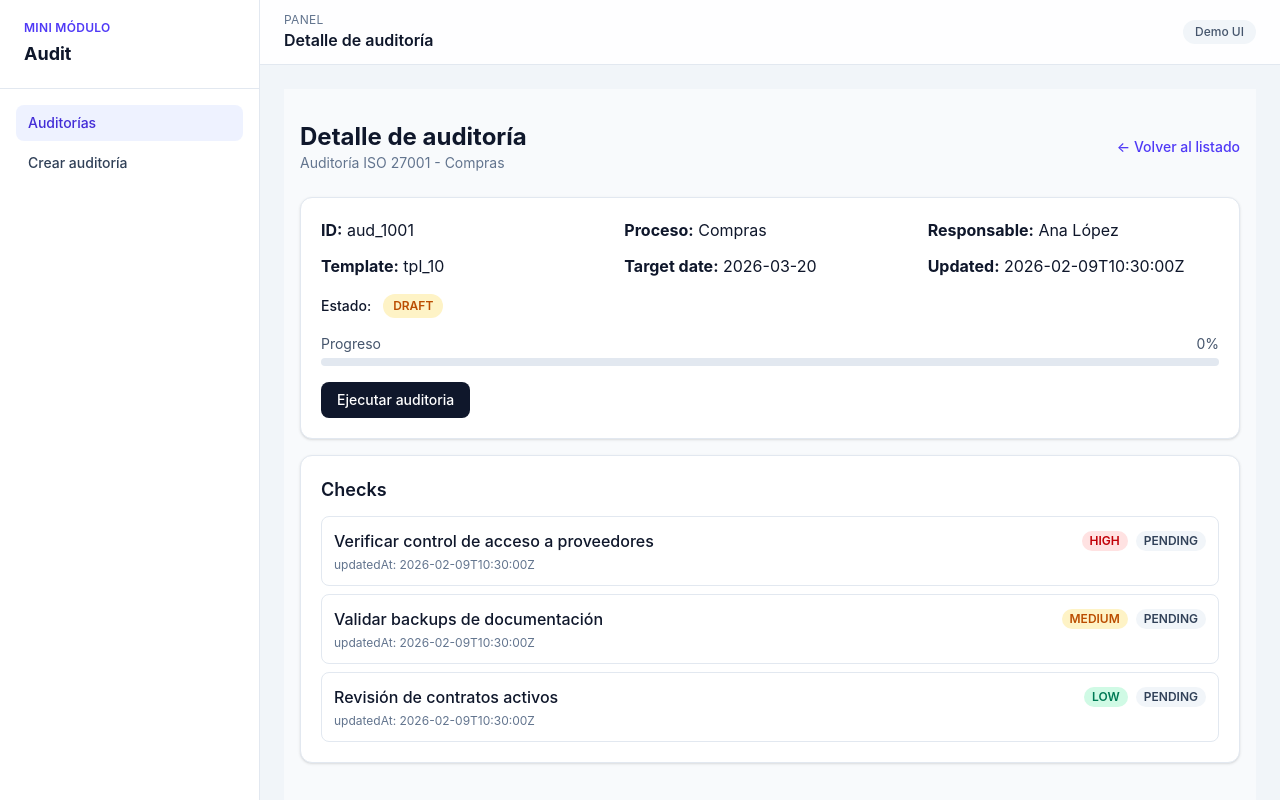
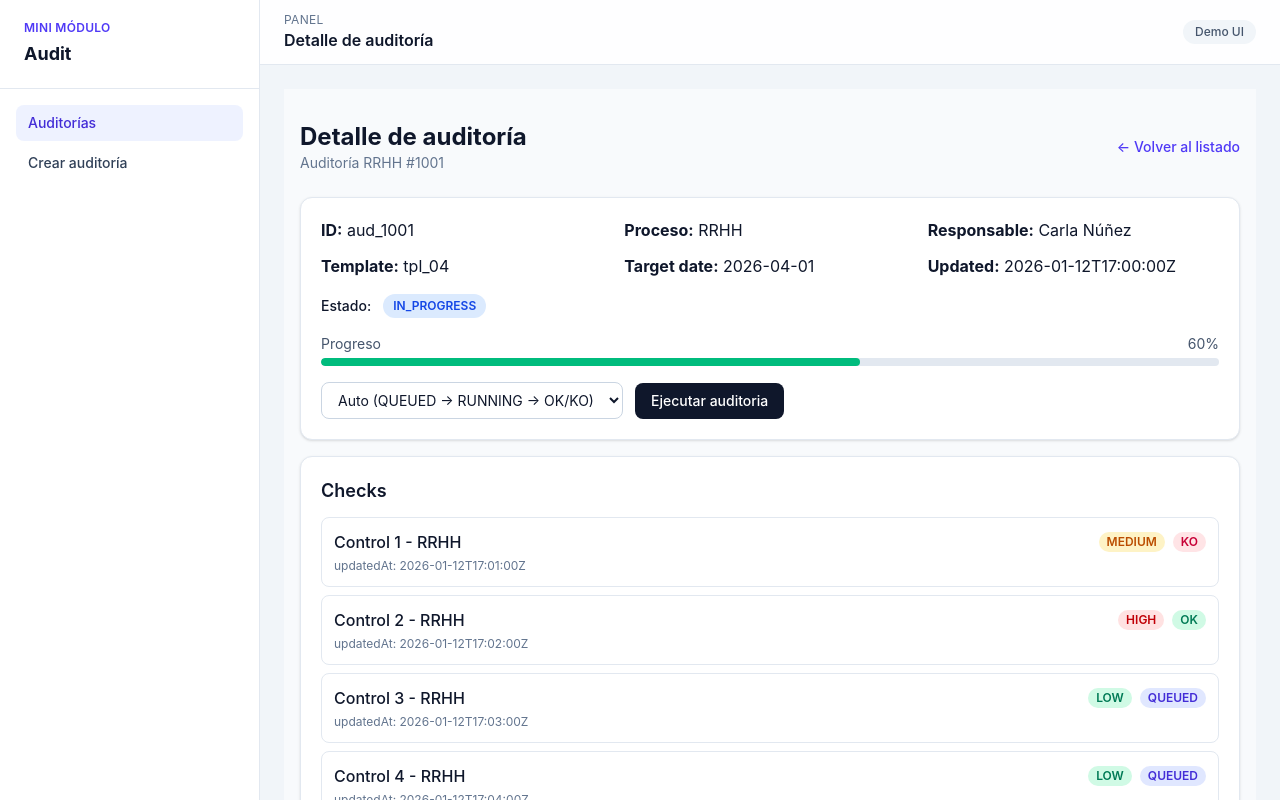
Before and after one commit to Paradels/Mini-Modulo-Audit, a Vue app: page /audits/aud_1001 in a window 1280 px wide. Shown: the top 800 px of the page. Built offline with nearby package versions, Linux system fonts and the light colour scheme.

Commit message:
feat(detail): integrate execution flow with auto/manual check updates

```diff
--- a/src/views/AuditDetailView.vue
+++ b/src/views/AuditDetailView.vue
@@ -18,6 +18,20 @@
       </header>
       <main>
         <article
+          v-if="loadError"
+          class="mb-4 rounded-xl border border-rose-200 bg-rose-50 p-5 shadow-sm"
+        >
+          <p class="text-sm font-medium text-rose-700">{{ loadError }}</p>
+          <button
+            class="mt-3 rounded-lg bg-rose-600 px-4 py-2 text-sm font-medium text-white hover:bg-rose-700"
+            @click="loadAuditDetail"
+          >
+            Reintentar
+          </button>
+        </article>
+
+        <article
+          v-if="!loadError"
           class="mb-4 rounded-xl border border-slate-200 bg-white p-5 shadow-sm"
         >
           <div>
@@ -56,13 +70,24 @@
             </div>
           </div>
 
-          <button
-            class="mt-4 rounded-lg bg-slate-900 px-4 py-2 text-sm font-medium text-white hover:bg-slate-700 disabled:cursor-not-allowed disabled:opacity-50"
-            :disabled="running || audit.status === status.DONE"
-            @click="runAudit"
-          >
-            {{ running ?  status.EXECUTING : status.INIT }}
-          </button>
+          <div class="mt-4 flex flex-wrap items-center gap-3">
+            <select
+              v-model="executionMode"
+              class="rounded-lg border border-slate-300 px-3 py-2 text-sm outline-none focus:ring-2 focus:ring-indigo-200"
+              :disabled="running"
+            >
+              <option value="auto">Auto (QUEUED → RUNNING → OK/KO)</option>
+              <option value="manual">Manual (evaluador marca OK/KO)</option>
+            </select>
+
+            <button
+              class="rounded-lg bg-slate-900 px-4 py-2 text-sm font-medium text-white hover:bg-slate-700 disabled:cursor-not-allowed disabled:opacity-50"
+              :disabled="running || loading || audit.status === status.DONE"
+              @click="runAudit"
+            >
+              {{ running ?  status.EXECUTING : status.INIT }}
+            </button>
+          </div>
         </article>
 
         <article
@@ -96,6 +121,28 @@
               <p class="mt-1 text-xs text-slate-500">
                 updatedAt: {{ check.updatedAt }}
               </p>
+
+              <div
+                v-if="audit.status === status.IN_PROGRESS && executionMode === 'manual'"
+                class="mt-2 flex items-center gap-2"
+              >
+                <button
+                  type="button"
+                  class="rounded-md bg-emerald-600 px-2.5 py-1 text-xs font-medium text-white hover:bg-emerald-700 disabled:cursor-not-allowed disabled:opacity-50"
+                  :disabled="running"
+                  @click="markCheck(check, checkStatus.OK)"
+                >
+                  Marcar OK
+                </button>
+                <button
+                  type="button"
+                  class="rounded-md bg-rose-600 px-2.5 py-1 text-xs font-medium text-white hover:bg-rose-700 disabled:cursor-not-allowed disabled:opacity-50"
+                  :disabled="running"
+                  @click="markCheck(check, checkStatus.KO)"
+                >
+                  Marcar KO
+                </button>
+              </div>
             </li>
           </ul>
         </article>
@@ -105,11 +152,19 @@
 </template>
 
 <script setup>
-import { reactive, ref } from "vue";
+import { onMounted, reactive, ref, watch } from "vue";
 import { useRoute } from "vue-router";
+import {
+  fetchAuditDetail,
+  patchAuditCheck,
+  runAudit as runAuditRequest,
+} from "../services/auditService";
 
 const route = useRoute();
 const running = ref(false);
+const loading = ref(false);
+const loadError = ref("");
+const executionMode = ref("auto");
 
 const status = {
   DRAFT: "DRAFT",
@@ -136,87 +191,97 @@ const priorityStatus = {
 
 const audit = reactive({
   id: route.params.id || "aud_1001",
-  name: "Auditoría ISO 27001 - Compras",
-  process: "Compras",
-  status: status.DRAFT, // DRAFT | IN_PROGRESS | DONE | BLOCKED
+  name: "Cargando...",
+  process: "-",
+  status: status.DRAFT,
   progress: 0,
-  owner: { id: "u_1", name: "Ana López" },
-  targetDate: "2026-03-20",
-  updatedAt: "2026-02-09T10:30:00Z",
-  createdAt: "2026-02-01T09:00:00Z",
-  templateId: "tpl_10",
-  checks: [
-    {
-      id: "chk_501",
-      title: "Verificar control de acceso a proveedores",
-      priority: priorityStatus.HIGH,
-      status: checkStatus.PENDING,
-      evidence: "",
-      reviewed: false,
-      updatedAt: "2026-02-09T10:30:00Z",
-    },
-    {
-      id: "chk_502",
-      title: "Validar backups de documentación",
-      priority: priorityStatus.MEDIUM,
-      status: checkStatus.PENDING,
-      evidence: "",
-      reviewed: false,
-      updatedAt: "2026-02-09T10:30:00Z",
-    },
-    {
-      id: "chk_503",
-      title: "Revisión de contratos activos",
-      priority: priorityStatus.LOW,
-      status: checkStatus.PENDING,
-      evidence: "",
-      reviewed: false,
-      updatedAt: "2026-02-09T10:30:00Z",
-    },
-  ],
+  owner: { id: "", name: "-" },
+  targetDate: "-",
+  updatedAt: "-",
+  createdAt: "-",
+  templateId: "-",
+  checks: [],
 });
 
-function runAudit() {
-  if (running.value || audit.status === status.DONE) return;
+function applyAuditData(detail) {
+  const { audit: auditData, checks } = detail;
+  audit.id = auditData.id;
+  audit.name = auditData.name;
+  audit.process = auditData.process;
+  audit.status = auditData.status;
+  audit.progress = auditData.progress;
+  audit.owner = auditData.owner;
+  audit.targetDate = auditData.targetDate;
+  audit.updatedAt = auditData.updatedAt;
+  audit.createdAt = auditData.createdAt;
+  audit.templateId = auditData.templateId;
+  audit.checks = checks;
+}
+
+async function loadAuditDetail() {
+  loading.value = true;
+  loadError.value = "";
+
+  try {
+    const detail = await fetchAuditDetail(route.params.id);
+    applyAuditData(detail);
+  } catch (error) {
+    console.error(error);
+    loadError.value = "No se pudo cargar el detalle de la auditoría.";
+  } finally {
+    loading.value = false;
+  }
+}
+
+async function runAudit() {
+  if (running.value || loading.value || audit.status === status.DONE) return;
 
   running.value = true;
-  audit.status = status.IN_PROGRESS;
-  audit.updatedAt = new Date().toISOString();
 
-  // 1) Marcar todos QUEUED
-  audit.checks.forEach((c) => {
-    if (c.status === checkStatus.PENDING) c.status = checkStatus.QUEUED;
-  });
+  try {
+    await runAuditRequest(audit.id, { mode: executionMode.value });
 
-  let i = 0;
-  const executeNext = () => {
-    if (i >= audit.checks.length) {
-      const hasKO = audit.checks.some((c) => c.status === checkStatus.KO);
-      audit.status = hasKO ? status.IN_PROGRESS : status.DONE;
-      running.value = false;
+    if (executionMode.value === "manual") {
+      await loadAuditDetail();
       return;
     }
 
-    const current = audit.checks[i];
-    current.status = checkStatus.RUNNING;
-    current.updatedAt = new Date().toISOString();
+    for (let attempt = 0; attempt < 20; attempt += 1) {
+      await new Promise((resolve) => setTimeout(resolve, 600));
+      const detail = await fetchAuditDetail(audit.id);
+      applyAuditData(detail);
 
-    setTimeout(() => {
-      current.status = Math.random() < 0.15 ? checkStatus.KO : checkStatus.OK;
-      current.updatedAt = new Date().toISOString();
+      const hasActiveCheck = audit.checks.some(
+        (check) => check.status === checkStatus.RUNNING || check.status === checkStatus.QUEUED,
+      );
 
-      const executed = audit.checks.filter(
-        (c) => c.status === checkStatus.OK || c.status === checkStatus.KO,
-      ).length;
-      audit.progress = Math.round((executed / audit.checks.length) * 100);
-      audit.updatedAt = new Date().toISOString();
+      if (!hasActiveCheck) break;
+    }
+  } catch (error) {
+    console.error(error);
+    loadError.value = "No se pudo ejecutar la auditoría.";
+  } finally {
+    running.value = false;
+  }
+}
 
-      i += 1;
-      executeNext();
-    }, 700);
-  };
+async function markCheck(check, targetStatus) {
+  if (running.value || loading.value) return;
 
-  executeNext();
+  running.value = true;
+
+  try {
+    await patchAuditCheck(audit.id, check.id, {
+      status: targetStatus,
+      reviewed: true,
+    });
+    await loadAuditDetail();
+  } catch (error) {
+    console.error(error);
+    loadError.value = "No se pudo actualizar el check.";
+  } finally {
+    running.value = false;
+  }
 }
 
 function priorityClass(priority) {
@@ -257,4 +322,15 @@ function auditStatusClass(auditStatus) {
       return "bg-rose-100 text-rose-700"; // BLOCKED
   }
 }
+
+watch(
+  () => route.params.id,
+  () => {
+    loadAuditDetail();
+  },
+);
+
+onMounted(() => {
+  loadAuditDetail();
+});
 </script>
```
